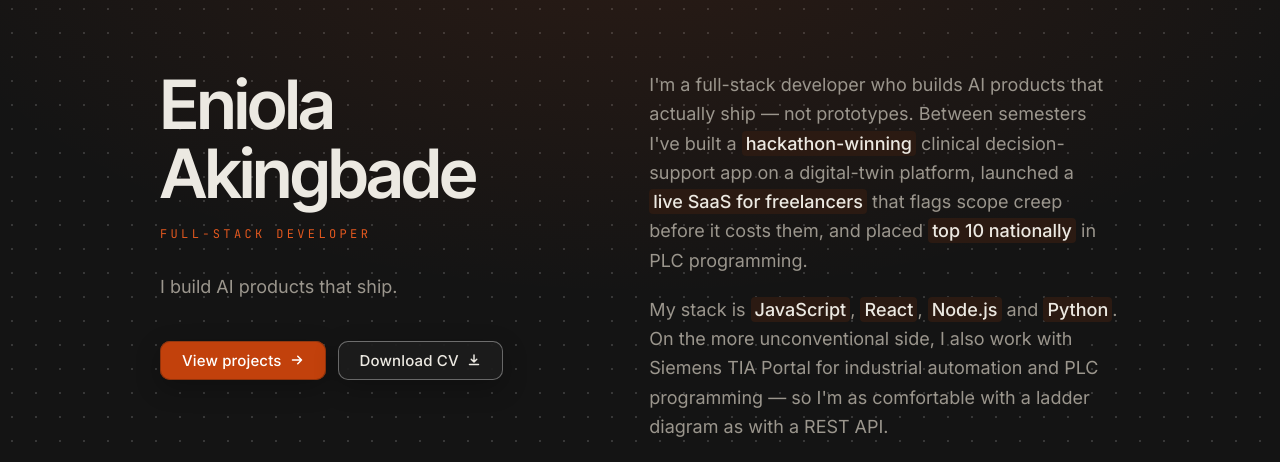
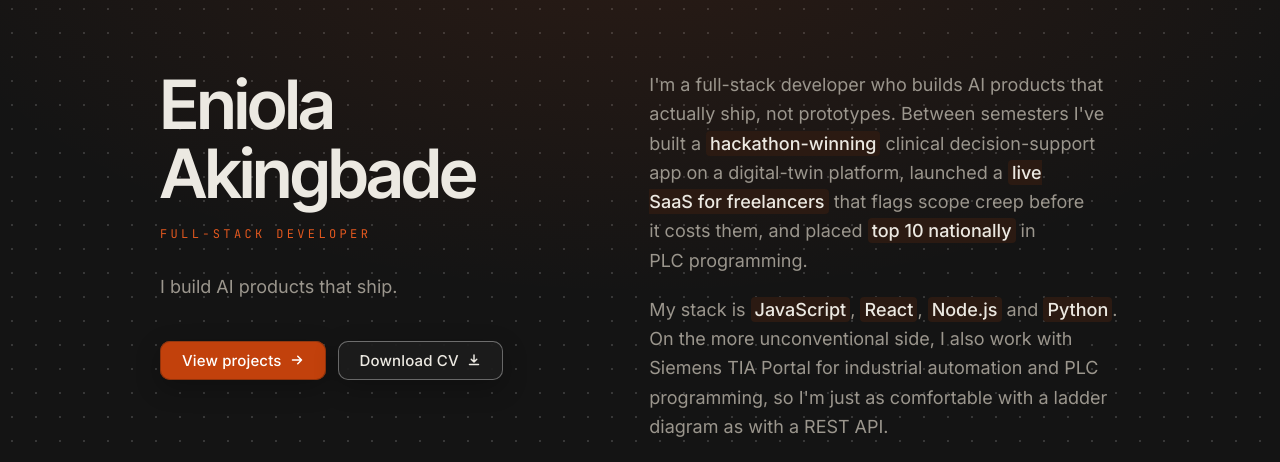
Before and after one commit to Bel-enie/portfolio, a React (Vite) app: page / in a window 1280 px wide. Shown: the part 123-585 px from the top of the page. Built offline with nearby package versions, Linux system fonts and the light colour scheme; no server answers.

Commit message:
Home bio: remove em dashes

```diff
--- a/src/pages/Home.jsx
+++ b/src/pages/Home.jsx
@@ -75,8 +75,8 @@ export default function Home() {
               className="space-y-5 text-[17px] leading-relaxed text-muted text-pretty sm:text-lg"
             >
               <p>
-                I'm a full-stack developer who builds AI products that actually
-                ship — not prototypes. Between semesters I've built a{" "}
+                I'm a full-stack developer who builds AI products that
+                actually ship, not prototypes. Between semesters I've built a{" "}
                 <Hl>hackathon-winning</Hl> clinical decision-support app on a
                 digital-twin platform, launched a{" "}
                 <Hl>live SaaS for freelancers</Hl> that flags scope creep
@@ -87,7 +87,7 @@ export default function Home() {
                 My stack is <Hl>JavaScript</Hl>, <Hl>React</Hl>,{" "}
                 <Hl>Node.js</Hl> and <Hl>Python</Hl>. On the more
                 unconventional side, I also work with Siemens TIA Portal for
-                industrial automation and PLC programming — so I'm as
+                industrial automation and PLC programming, so I'm just as
                 comfortable with a ladder diagram as with a REST API.
               </p>
               <p>
```
